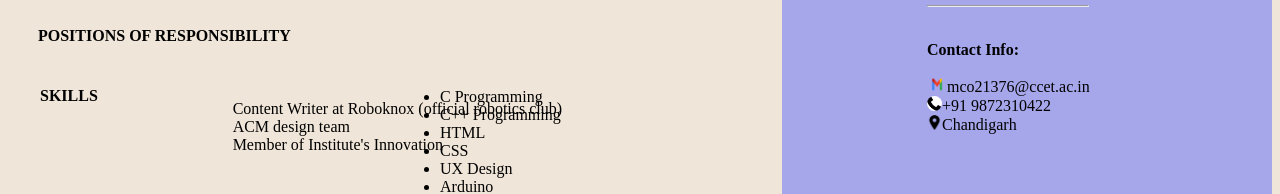
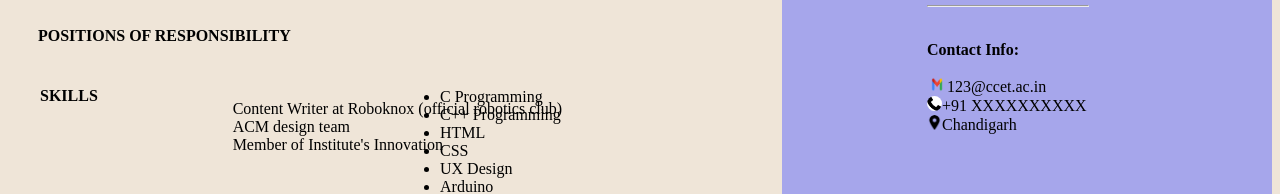
Before and after one commit to ManyaGirdhar/Manya_CV, a plain HTML site: page index.html in a window 1280 px wide. Shown: the part 463-657 px from the top of the page. Drawn offline with Linux system fonts and the light colour scheme.

Commit message:
index.html

```diff
--- a/index.html
+++ b/index.html
@@ -16,8 +16,8 @@
             <hr width="160px" align="left">
             <p id="para">
                 <br><b>Contact Info:</b><br><br>
-            <img src="Gmail-logo.png"width="20" height="15" style="border-radius:100%">mco21376@ccet.ac.in<br>
-            <img src="phone.png" width="15" height="15" style="border-radius:100%">+91 9872310422<br>
+            <img src="Gmail-logo.png"width="20" height="15" style="border-radius:100%">123@ccet.ac.in<br>
+            <img src="phone.png" width="15" height="15" style="border-radius:100%">+91 XXXXXXXXXX<br>
             <img src="location.png"width="15" height="15" style="border-radius:100%">Chandigarh</p>
         </div>
     </div>
```
